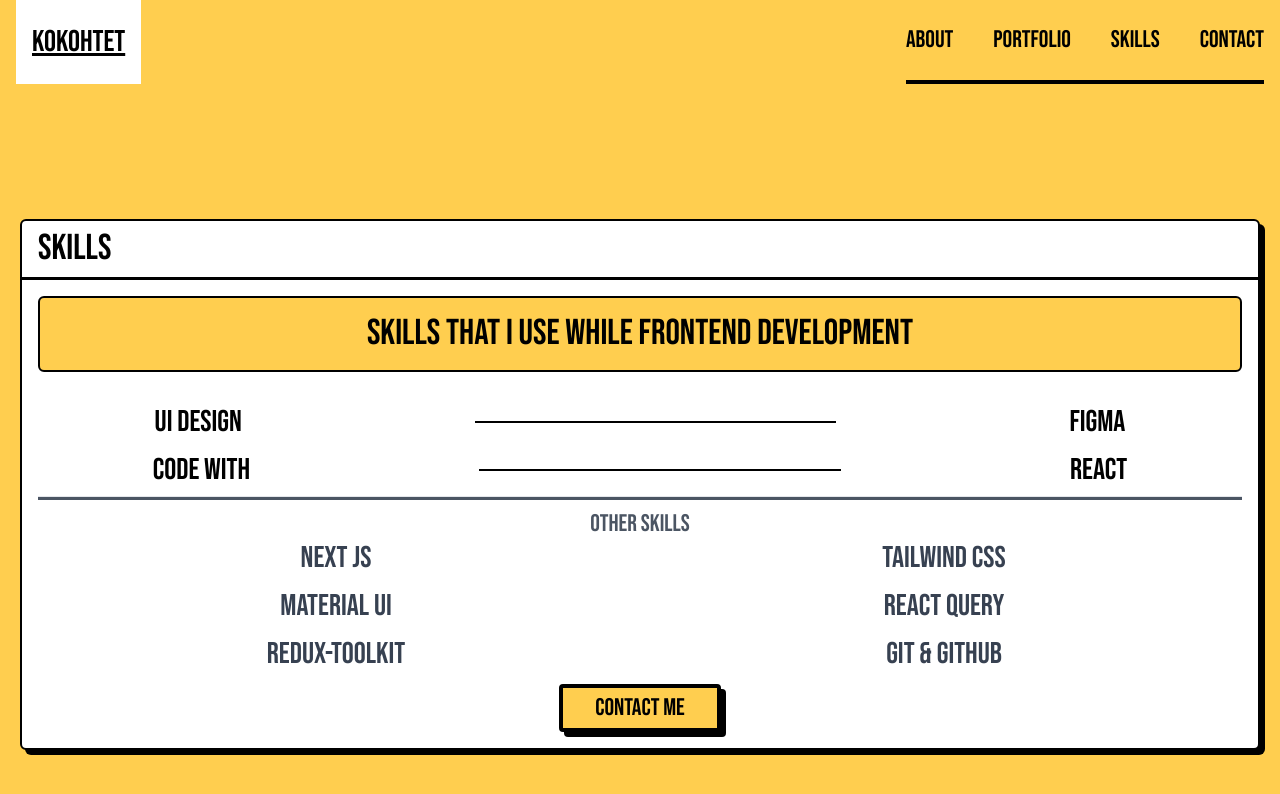
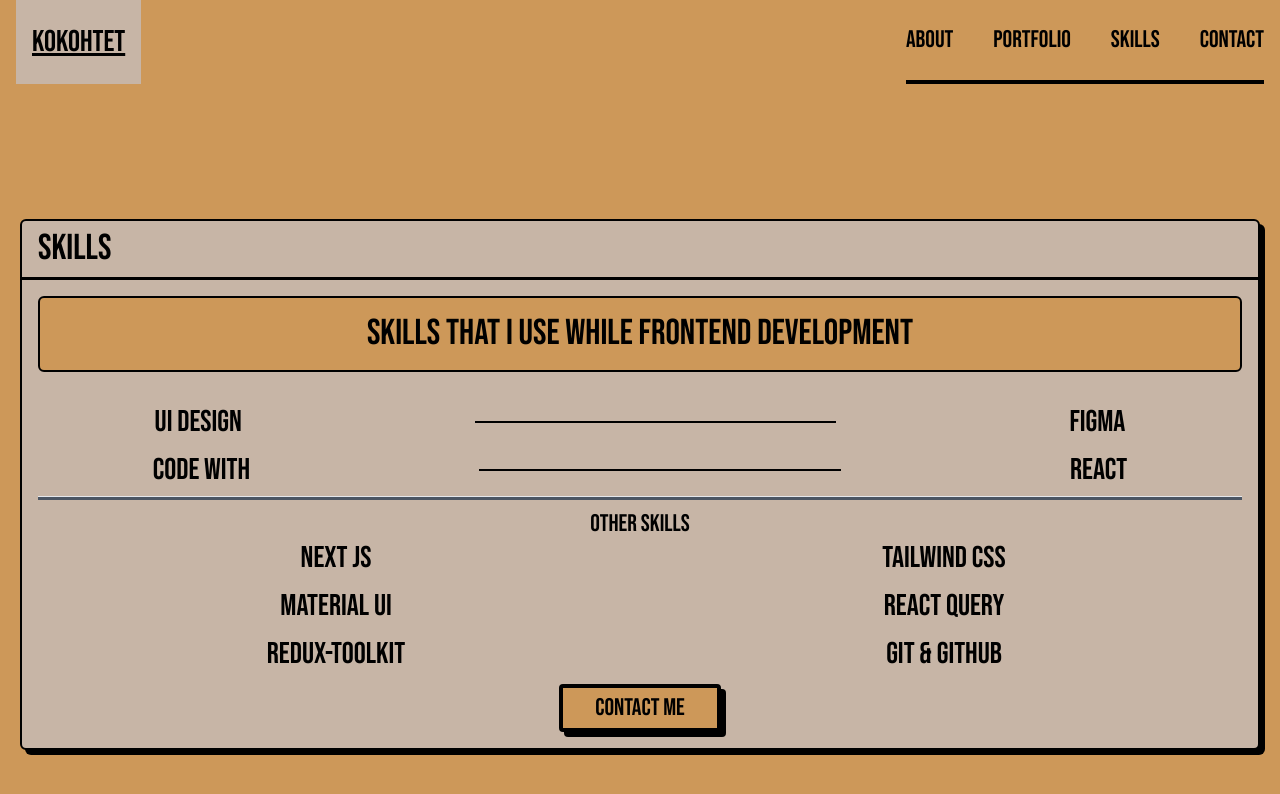
Before and after one commit to k2htet/phyuphyuaung, a Next.js app: page /skills in a window 1280 px wide. Shown: the top 794 px of the page. Built offline with nearby package versions, Linux system fonts and the light colour scheme.

Commit message:
update color

```diff
--- a/app/page.jsx
+++ b/app/page.jsx
@@ -8,7 +8,7 @@ export default function Home() {
     <main className="bg-primary min-h-screen flex-center flex-col gap-5">
       <div className=" page-container flex flex-col-reverse gap-10 pt-10 lg:grid lg:grid-cols-3">
         <div className="text-center lg:col-span-2 lg:text-start">
-          <h2 className="text-4xl md:text-5xl lg:text-7xl xl:text-8xl">
+          <h2 className="text-4xl md:text-5xl lg:text-7xl xl:text-8xl text">
             Hello,
           </h2>
           <h1 className="text-5xl md:text-6xl md:my-3 lg:text-8xl xl:text-heroXl">
--- a/app/skills/page.jsx
+++ b/app/skills/page.jsx
@@ -32,10 +32,10 @@ const Skills = () => {
 
           <hr className="my-2 bg-gray-600 h-[4px]" />
 
-          <h1 className="text-gray-600 md:text-xl lg:text-2xl lg:text-center">
+          <h1 className="text-black md:text-xl lg:text-2xl lg:text-center">
             Other Skills
           </h1>
-          <div className="grid grid-cols-2  text-md gap-3 text-gray-700 md:text-xl lg:text-3xl lg:text-center">
+          <div className="grid grid-cols-2  text-md gap-3 text-black md:text-xl lg:text-3xl lg:text-center">
             {skills.otherSkills.map((otherSkill) => (
               <OtherSkills name={otherSkill} key={otherSkill} />
             ))}
--- a/tailwind.config.js
+++ b/tailwind.config.js
@@ -8,8 +8,9 @@ module.exports = {
   theme: {
     extend: {
       colors: {
-        primary: "#FFCE4F",
-        secondary: "#7AC8EE",
+        primary: "#cd9859",
+        secondary: "#c7b5a6",
+        white: "#c7b5a6",
       },
       fontSize: {
         heroXl: "8.75rem",
```
